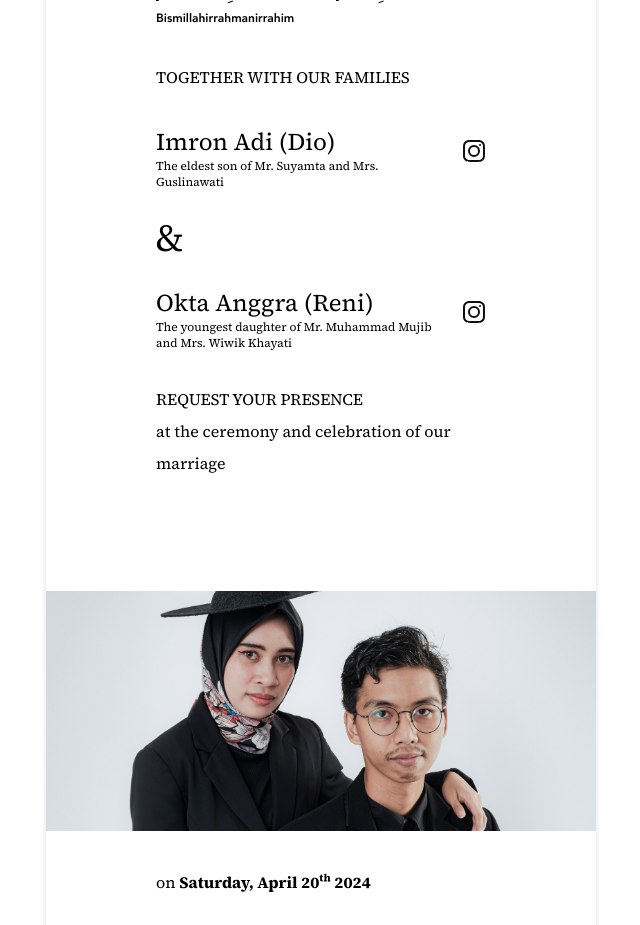
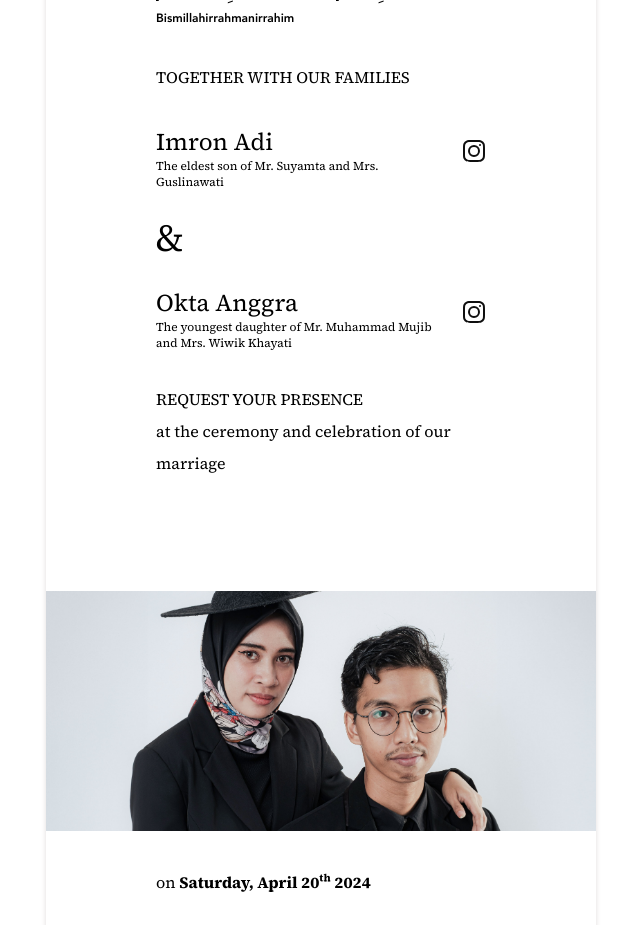
Before and after one commit to joyella-id/imronandanggra, a Next.js app: page / in a window 1280 px wide. Shown: the part 1660-2585 px from the top of the page, without its empty margins (319-959 px from the left). Built offline with nearby package versions, Linux system fonts and the light colour scheme; no server answers; a web font is replaced by a local one.

Commit message:
name change

```diff
--- a/src/pages/3/index.tsx
+++ b/src/pages/3/index.tsx
@@ -18,7 +18,7 @@ const ThirdPage = () => {
 
 				<div>
 					<PersonalDetail
-						name="Imron Adi (Dio)"
+						name="Imron Adi"
 						subtitle="The eldest son of Mr. Suyamta and Mrs. Guslinawati"
 						instagram="https://instagram.com/imronadil"
 					/>
@@ -26,7 +26,7 @@ const ThirdPage = () => {
 					<h1 className="responsive">&</h1>
 					<br />
 					<PersonalDetail
-						name="Okta Anggra (Reni)"
+						name="Okta Anggra"
 						subtitle="The youngest daughter of Mr. Muhammad Mujib and Mrs. Wiwik Khayati"
 						instagram="https://instagram.com/okta.anggra"
 					/>
```
